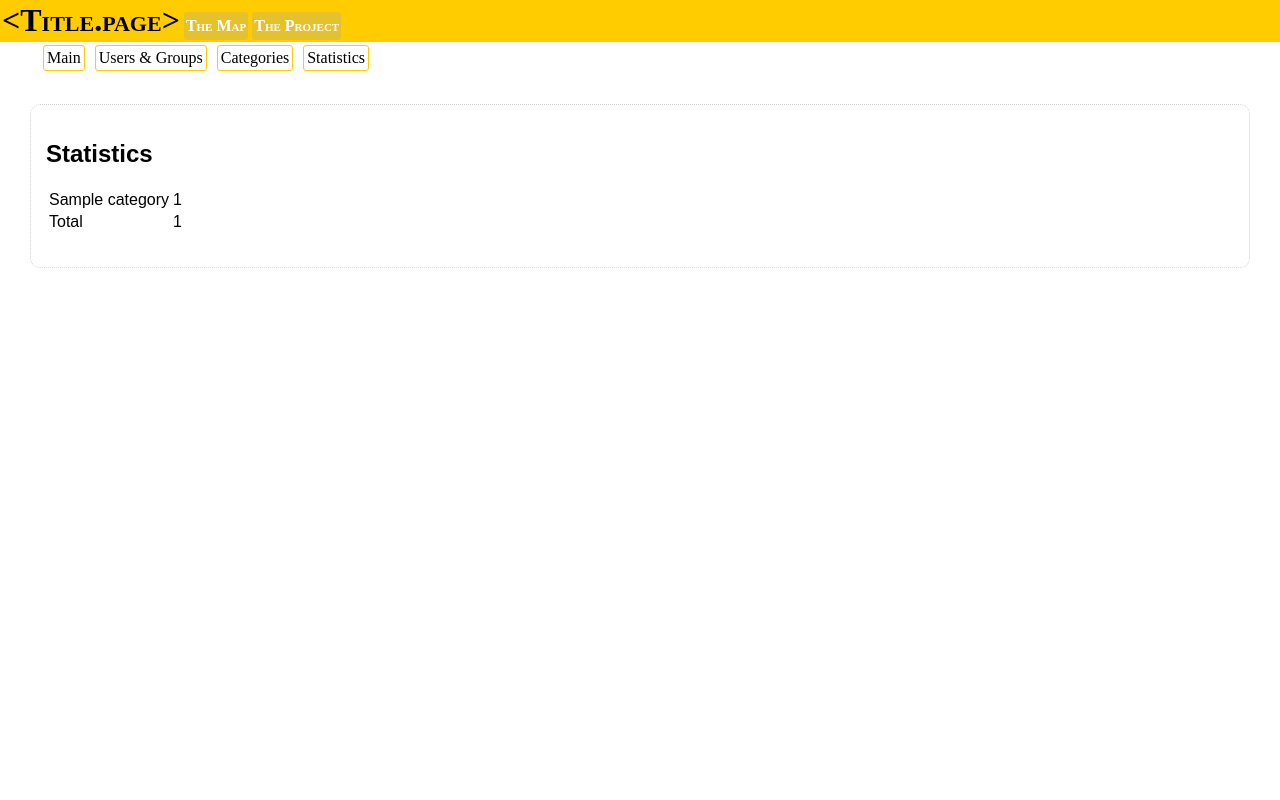
After one commit to julienbouche/cbmp, a PHP site: page /admin/statistics.php in a window 1280 px wide. The commit adds this page. Run offline with PHP 8.4, Linux system fonts and the light colour scheme; the visitor is signed in with stand-in values (Sample User, id 1); tables that the repository leaves empty hold one stand-in row (values such as "Sample post"); some libraries are stand-ins or nearby versions.

Commit message:
ADD - introduce statistics page

```diff
--- a/admin/acl.php
+++ b/admin/acl.php
@@ -100,6 +100,7 @@ if(userBelongToGroup($_SESSION['username'], 'ADMINISTRATORS')){
               <li><a href="<?=$settings->getSettingValue("cbmp_application_baseurl")?>/admin/index.php">Main</a></li>
               <li><a href="<?=$settings->getSettingValue("cbmp_application_baseurl")?>/admin/acl.php">Users & Groups</a></li>
               <li><a href="<?=$settings->getSettingValue("cbmp_application_baseurl")?>/admin/categories.php">Categories</a></li>
+              <li><a href="<?=$settings->getSettingValue("cbmp_application_baseurl")?>/admin/statistics.php">Statistics</a></li>
           </ul>
       </div>
     </nav>
--- a/admin/categories.php
+++ b/admin/categories.php
@@ -95,6 +95,7 @@ if(userBelongToGroup($_SESSION['username'], 'ADMINISTRATORS')){
               <li><a href="<?=$settings->getSettingValue("cbmp_application_baseurl")?>/admin/index.php">Main</a></li>
               <li><a href="<?=$settings->getSettingValue("cbmp_application_baseurl")?>/admin/acl.php">Users & Groups</a></li>
 	      <li><a href="<?=$settings->getSettingValue("cbmp_application_baseurl")?>/admin/categories.php">Categories</a></li>
+	      <li><a href="<?=$settings->getSettingValue("cbmp_application_baseurl")?>/admin/statistics.php">Statistics</a></li>
           </ul>
       </div>
     </nav>
--- a/admin/index.php
+++ b/admin/index.php
@@ -59,6 +59,7 @@ if(userBelongToGroup($_SESSION['username'], 'ADMINISTRATORS')){
               <li><a href="<?=$settings->getSettingValue("cbmp_application_baseurl")?>/admin/index.php">Main</a></li>
               <li><a href="<?=$settings->getSettingValue("cbmp_application_baseurl")?>/admin/acl.php">Users & Groups</a></li>
               <li><a href="<?=$settings->getSettingValue("cbmp_application_baseurl")?>/admin/categories.php">Categories</a></li>
+              <li><a href="<?=$settings->getSettingValue("cbmp_application_baseurl")?>/admin/statistics.php">Statistics</a></li>
           </ul>
       </div>
     </nav>
--- /dev/null
+++ b/admin/statistics.php
@@ -0,0 +1,80 @@
+<?php
+require_once('security.php');
+require_once('../script/classes/Settings.php');
+
+verify_session($_SERVER['PHP_SELF']);
+$settings = new CBMPSettings();
+
+//construct the title page
+$cbmpTitlePage = $settings->getSettingValue("cbmp_application_title");
+if(strlen(trim($cbmpTitlePage))==0){
+  $cbmpTitlePage = htmlentities(CBMPSettings::$DEFAULT_TITLE);
+}
+
+?>
+<!doctype html>
+<html lang="en">
+  <head>
+    <meta charset="utf8" />
+    <meta name="viewport" content="width=device-width" />
+    <link rel="stylesheet" href="../css/main.css" media="screen" type="text/css" />
+    <link rel="stylesheet" href="../css/admin.css" media="screen" type="text/css" />
+
+    <title><?=$cbmpTitlePage?> Administration page</title>
+  </head>
+  <body>
+    <header>
+        <h1><?=$cbmpTitlePage?></h1>
+        <nav id="main-navigation" class="main-navigation">
+            <a href="#main-navigation" class="nav-open">Menu</a>
+            <a href="#" class="nav-close">Close</a>
+            <div id="main-menu">
+                <ul>
+                    <li><a href="<?=$settings->getSettingValue("cbmp_application_baseurl")?>/index.html">The Map</a></li>
+                    <li><a href="<?=$settings->getSettingValue("cbmp_application_baseurl")?>/project.html">The Project</a></li>
+                </ul>
+            </div>
+        </nav>
+    </header>
+    <nav class="admin-navigation">
+      <div class="admin-menu">
+          <ul>
+              <li><a href="<?=$settings->getSettingValue("cbmp_application_baseurl")?>/admin/index.php">Main</a></li>
+              <li><a href="<?=$settings->getSettingValue("cbmp_application_baseurl")?>/admin/acl.php">Users & Groups</a></li>
+	      <li><a href="<?=$settings->getSettingValue("cbmp_application_baseurl")?>/admin/categories.php">Categories</a></li>
+	      <li><a href="<?=$settings->getSettingValue("cbmp_application_baseurl")?>/admin/statistics.php">Statistics</a></li>
+          </ul>
+      </div>
+    </nav>
+    <article>
+        <h1>Statistics</h1>
+
+        <?php
+        $sql="SELECT category.name as name, count( * ) AS number
+	      FROM place, category
+	      WHERE place.id_category = category.id
+	      GROUP BY id_category, category.name
+	      ORDER BY number DESC ";
+        $result = mysql_query($sql);
+	$total = 0;
+        ?>
+
+          <?php if($result && mysql_numrows($result)) : ?>
+	    <table class="statistics">
+            <?php while($row=mysql_fetch_assoc($result)) : $total+=intval($row['number'])?>
+              <tr>
+		<td><?=$row['name']?></td>
+		<td><?=$row['number']?></td>
+	      </tr>
+            <?php endwhile; ?>
+	      <tr>
+		<td>Total</td>
+		<td><?=$total?></td>
+	      </tr>
+	    </table>
+          <?php endif; ?>
+      <br/>
+
+    </article>
+  </body>
+</html>
```
